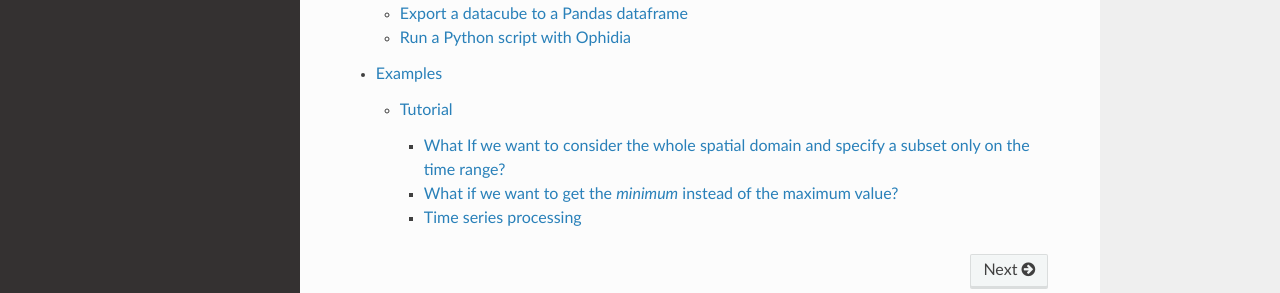
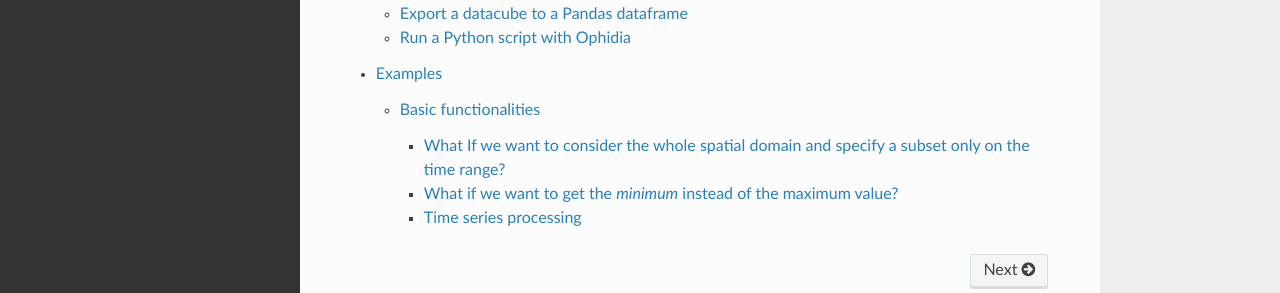
Before and after one commit to OphidiaBigData/PyOphidia, a Sphinx documentation site: the page built from docs/source/index.rst, in a window 1280 px wide and 900 px high, scrolled down 1178 px. Shown: the part 482-775 px from the top of the window. Built offline with Sphinx 7.4.7 and the Read the Docs theme 2.0.0, drawn with Linux system fonts in a browser that asks for light colours.

Commit message:
Update examples.rst

```diff
--- a/docs/source/examples.rst
+++ b/docs/source/examples.rst
@@ -1,8 +1,8 @@
 Examples
 ========
 
-Tutorial
---------
+Basic functionalities
+---------------------
 
 First of all import PyOphidia modules
 
@@ -20,10 +20,6 @@ Let's now load a NetCDF file. We can inspect the file with the *explorenc* Ophid
 - *Dimension list*: it contains the NetCDF file dimensions and their size;
 - *Variable list*: it includes the NetCDF file variables, their type and the related dimensions;
 - *Metadata list*: it shows file attributes
-
-.. code-block:: python
-
-   !pwd
 
 .. code-block:: python
 
```
Also changed, not shown: other parts of docs/source/examples.rst (+1 -1 lines).
